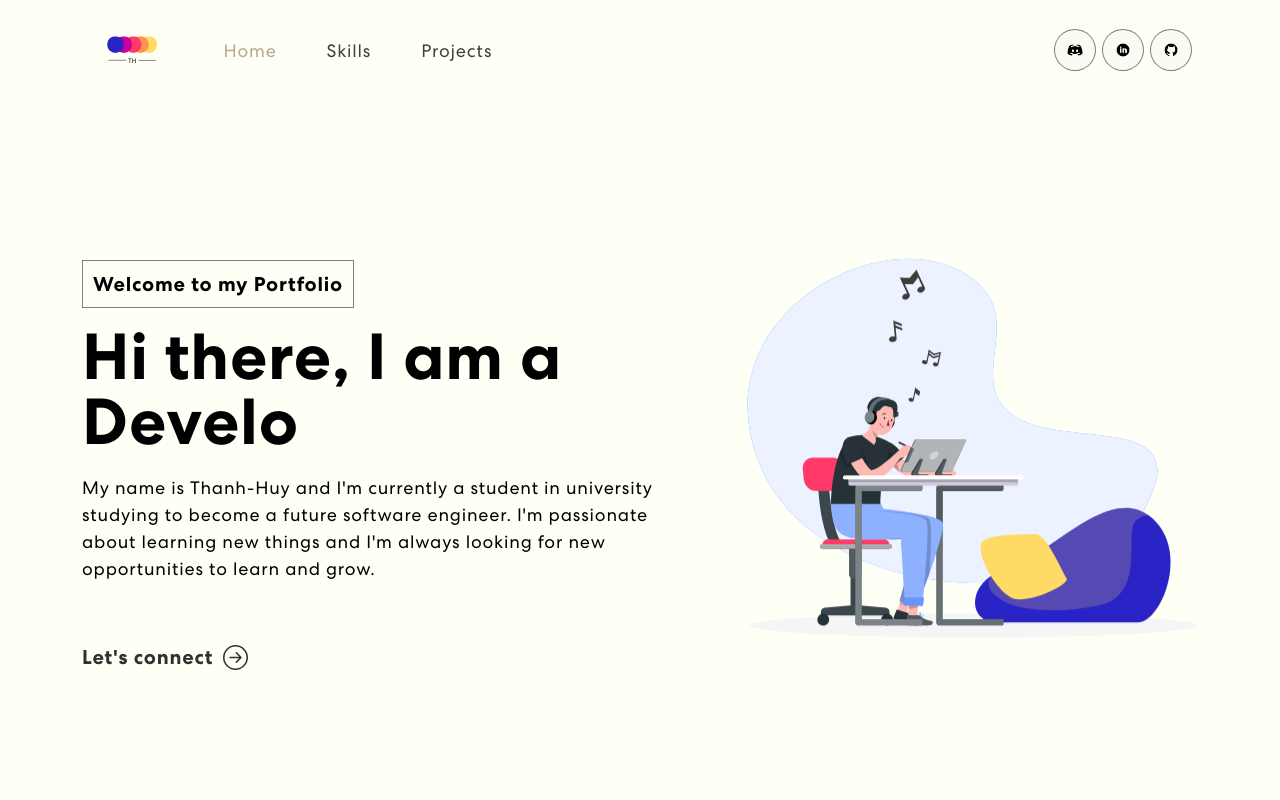
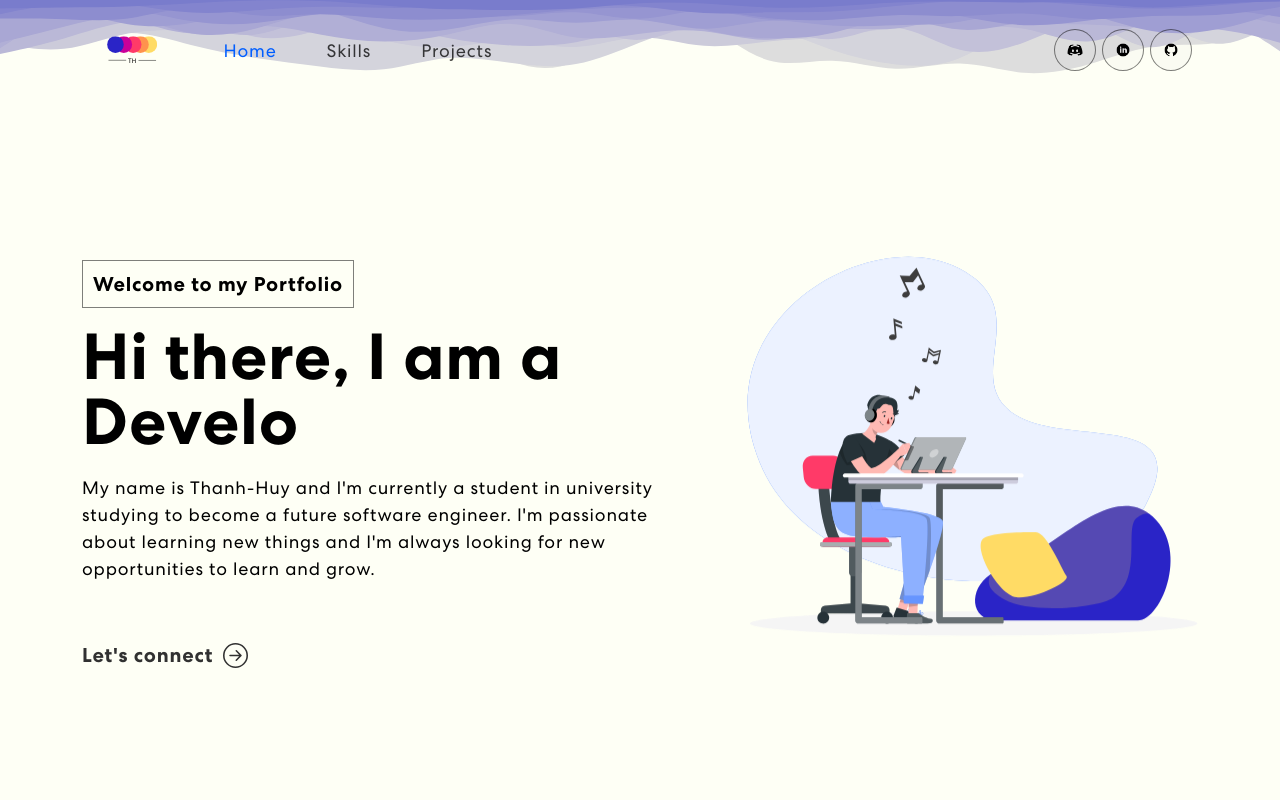
Before and after one commit to Thanh-Huy1104/myportfolio, a React (Create React App) app in the folder porfolio-app/: page / in a window 1280 px wide. Shown: the top 800 px of the page. Built offline with nearby package versions, Linux system fonts and the light colour scheme.

Commit message:
added background

```diff
--- a/porfolio-app/src/App.css
+++ b/porfolio-app/src/App.css
@@ -95,7 +95,7 @@ nav.navbar {
 }
 nav.navbar.scrolled {
   padding: 0px 0;
-  background-color: #ffffff;
+  background-color: #ffffffa9;
 }
 nav.navbar a.navbar-brand {
     width: 9%;
@@ -111,7 +111,7 @@ nav.navbar .navbar-nav .nav-link.navbar-link {
 nav.navbar .navbar-nav a.nav-link.navbar-link:hover,
 nav.navbar .navbar-nav a.nav-link.navbar-link.active {
     opacity: 1;
-    color: rgb(179, 170, 144) !important;
+    color: rgb(0, 94, 255) !important;
 }
 span.navbar-text {
     display: flex;
@@ -242,6 +242,7 @@ nav.navbar .navbar-toggler[aria-expanded="true"] .navbar-toggler-icon {
 .banner {
   margin-top: 0;
   padding: 260px 0 100px 0;
+  background-image: url(../src/assets/img/background.svg);
   background-position: top center;
   background-size: cover;
   background-repeat: no-repeat;
@@ -272,7 +273,7 @@ nav.navbar .navbar-toggler[aria-expanded="true"] .navbar-toggler-icon {
   line-height: 1.5em;
   width: 96%;
 }
-.banner button {
+.banner a {
   color: rgb(49, 49, 49);
   font-weight: 700;
   font-size: 20px;
@@ -280,15 +281,21 @@ nav.navbar .navbar-toggler[aria-expanded="true"] .navbar-toggler-icon {
   letter-spacing: 0.8px;
   display: flex;
   align-items: center;
+  text-decoration: none;
 }
-.banner button svg {
+.banner a svg {
   font-size: 25px;
   margin-left: 10px;
   transition: 0.3s ease-in-out;
   line-height: 1;
 }
-.banner button:hover svg {
+.banner a:hover svg {
   margin-left: 25px;
+  color: #000;
+}
+
+.banner a:hover  {
+  color: #000;
 }
 .banner img {
   animation: updown 3s linear infinite;
--- a/porfolio-app/src/components/Banner.js
+++ b/porfolio-app/src/components/Banner.js
@@ -50,7 +50,7 @@ const Banner = () => {
                     <span className="tagline">Welcome to my Portfolio</span>
                     <h1>{`Hi there, I am a`}<span className='wrap'><br/>{text}</span></h1>
                     <p>My name is Thanh-Huy and I'm currently a student in university studying to become a future software engineer. I'm passionate about learning new things and I'm always looking for new opportunities to learn and grow.</p>
-                    <button onClick={() => console.log('connect')}> Let's connect <ArrowRightCircle size={25}/></button>
+                    <a href='mailto:etienne01.nguyen@gmail.com'>Let's connect <ArrowRightCircle size={25}/></a>
                 </Col>
                 <Col xs={12} md={6} xl={5}>
                 <img src={headerImg} alt='Header Img'/>
--- a/porfolio-app/src/components/Footer.js
+++ b/porfolio-app/src/components/Footer.js
@@ -1,8 +1,6 @@
-import { Container, Row, Col} from "react-bootstrap"
+
 import Logo from '../assets/img/Logo.svg';
-import Linkedin_logo from '../assets/img/linkedin.png';
-import Github_logo from '../assets/img/github.png';
-import Discord_logo from '../assets/img/discord.png';
+
 
 const Footer = () => {
   return (
--- a/porfolio-app/src/components/NextClass.js
+++ b/porfolio-app/src/components/NextClass.js
@@ -2,6 +2,7 @@ import { Container, Row, Col } from "react-bootstrap"
 import Next_Class from '../assets/img/next-class.svg';
 
 const NextClass = () => {
+
   return (
     <Container className="projects-container2">
     <Row>
```
Also changed, not shown: porfolio-app/src/assets/img/background.svg, porfolio-app/src/components/NavBar.js (line endings or trailing spaces).
